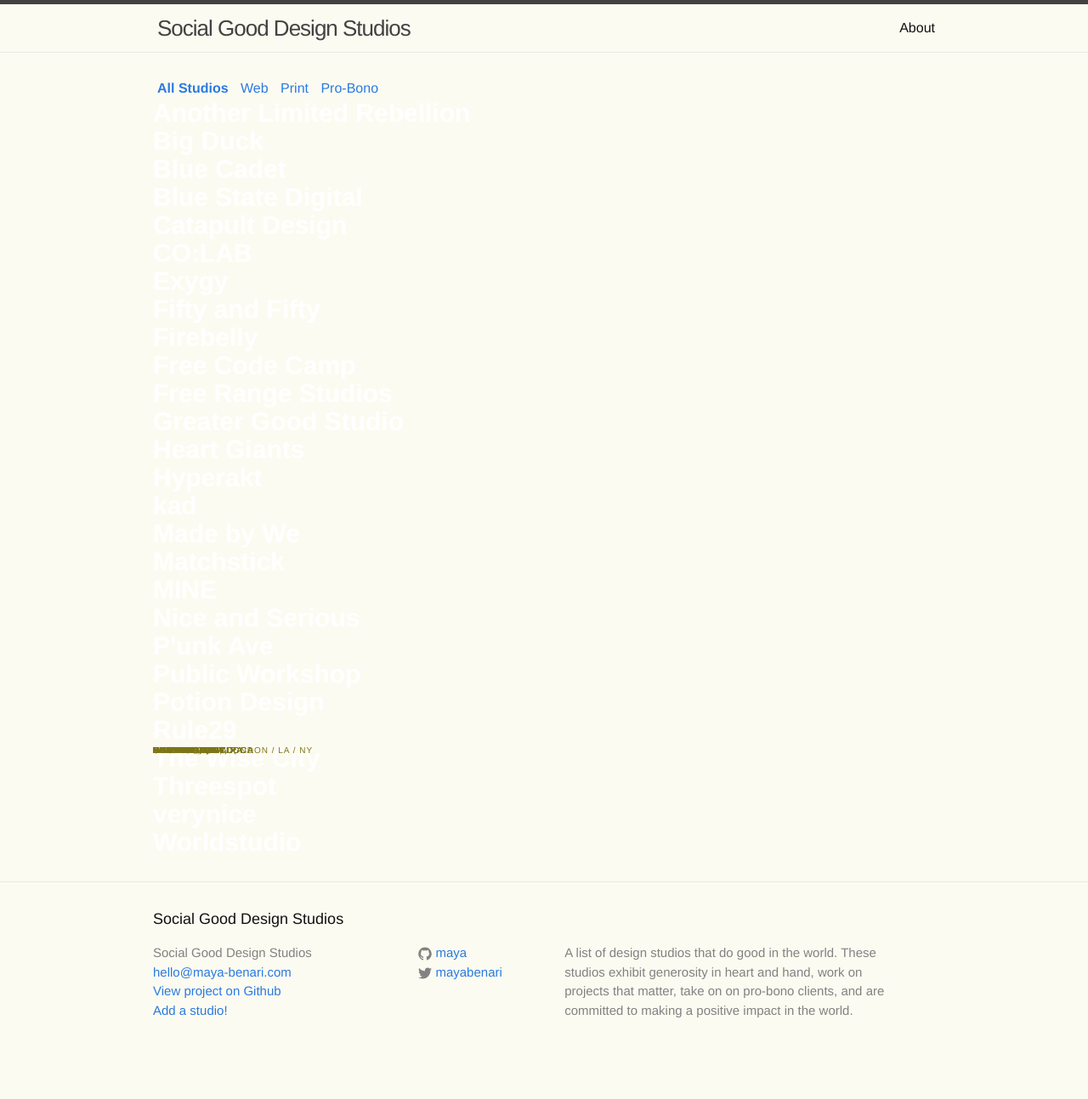
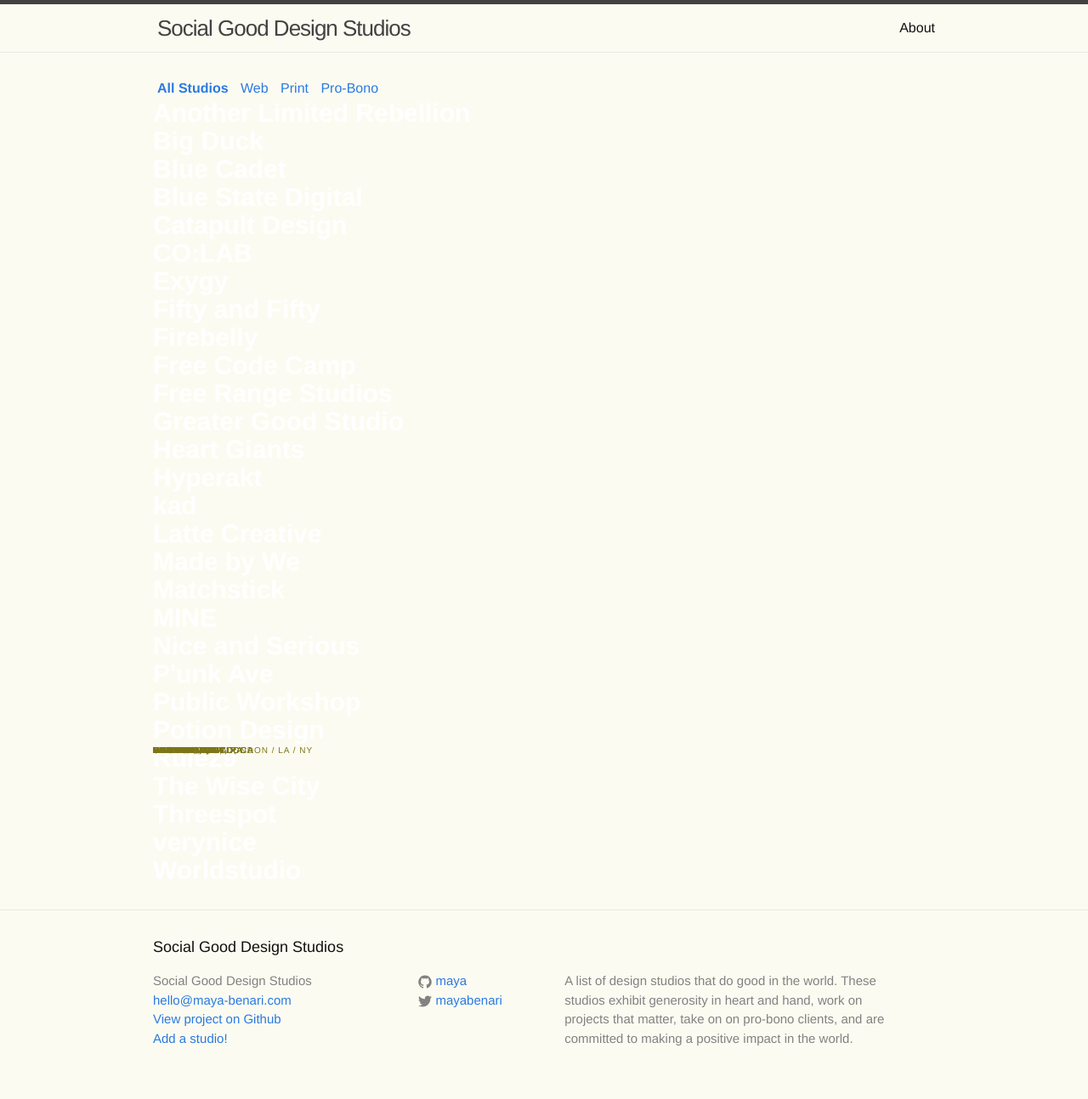
Before and after one commit to maya/social-good-design-studios, a Jekyll site: the page built from index.html, in a window 1280 px wide. Shown: the whole page at 85% size. Built offline with Jekyll 4.4.1, drawn with Linux system fonts in a browser that asks for light colours; before the commit the page ends 1260 px from its top, so only the background shows below that.

Commit message:
Add Latte creative

```diff
--- a/_data/studios.yml
+++ b/_data/studios.yml
@@ -72,6 +72,11 @@
   website: kad.com
   category: print web
 
+- name: Latte Creative
+  location: "Milan, Italy"
+  website: lattecreative.com
+  category: print web
+
 - name: Made by We
   location: "Washington, DC"
   website: madebywe.org
```
Also changed, not shown: README.md, 3 other files.
